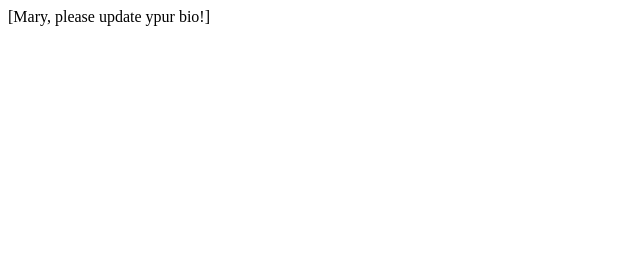
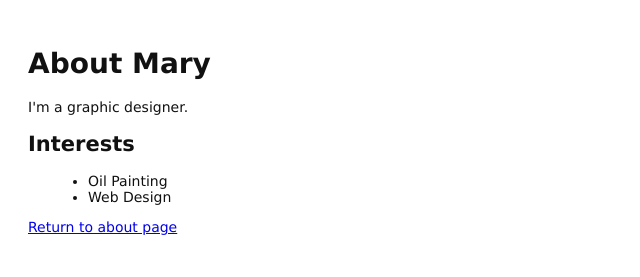
Before and after one commit to AWEntenman/MyRepo, a plain HTML site: page about/mary.html in a window 1280 px wide. Shown: the whole page, without its empty margins (0-640 px from the left). Drawn offline with Linux system fonts and the light colour scheme.

Commit message:
Add bio page for Mary

```diff
--- a/about/mary.html
+++ b/about/mary.html
@@ -1 +1,20 @@
-[Mary, please update ypur bio!]
+<!DOCTYPE html>
+<html lang="en">
+<head>
+    <title>About Mary</title>
+    <link rel="stylesheet" href="../style.css" />
+    <meta charset="utf-8" />
+</head>
+<body>
+    <h1>About Mary</h1>
+    <p>I'm a graphic designer.</p>
+
+    <h2>Interests</h2>
+    <ul>
+        <li>Oil Painting</li>
+        <li>Web Design</li>
+    </ul>
+
+    <p><a href="index.html">Return to about page</a></p>
+</body>
+</html>
```
